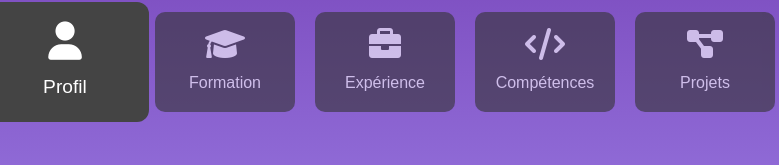
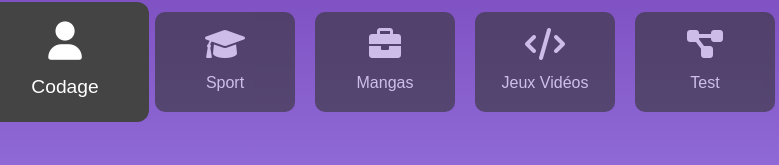
Before and after one commit to AZIZTaha83/Portfolio, a plain HTML site: page profil.html in a window 1280 px wide. Shown: the part 587-752 px from the top of the page, 255-1034 px from the left. Drawn offline with Linux system fonts and the light colour scheme.

Commit message:
Update profil.html

```diff
--- a/profil.html
+++ b/profil.html
@@ -170,23 +170,23 @@
         <button class="carousel-button prev" onclick="prevBlock()" aria-label="Précédent">&#10094;</button>
         <div class="carousel-block active" data-target="profil" data-url="https://aziztaha83.github.io/Portfolio/profil.html">
             <i class="fas fa-user"></i> <!-- Icône pour Profil -->
-            <span>Profil</span>
+            <span>Codage</span>
         </div>
         <div class="carousel-block" data-target="formation" data-url="https://aziztaha83.github.io/Portfolio/formation.html">
             <i class="fas fa-graduation-cap"></i> <!-- Icône pour Formation -->
-            <span>Formation</span>
+            <span>Sport</span>
         </div>
         <div class="carousel-block" data-target="experience" data-url="https://aziztaha83.github.io/Portfolio/experience.html">
             <i class="fas fa-briefcase"></i> <!-- Icône pour Expérience -->
-            <span>Expérience</span>
+            <span>Mangas</span>
         </div>
         <div class="carousel-block" data-target="competences" data-url="https://aziztaha83.github.io/Portfolio/competences.html">
             <i class="fas fa-code"></i> <!-- Icône pour Compétences -->
-            <span>Compétences</span>
+            <span>Jeux Vidéos</span>
         </div>
         <div class="carousel-block" data-target="projets" data-url="https://aziztaha83.github.io/Portfolio/projets.html">
             <i class="fas fa-project-diagram"></i> <!-- Icône pour Projets -->
-            <span>Projets</span>
+            <span>Test</span>
         </div>
         <button class="carousel-button next" onclick="nextBlock()" aria-label="Suivant">&#10095;</button>
     </div>
```
